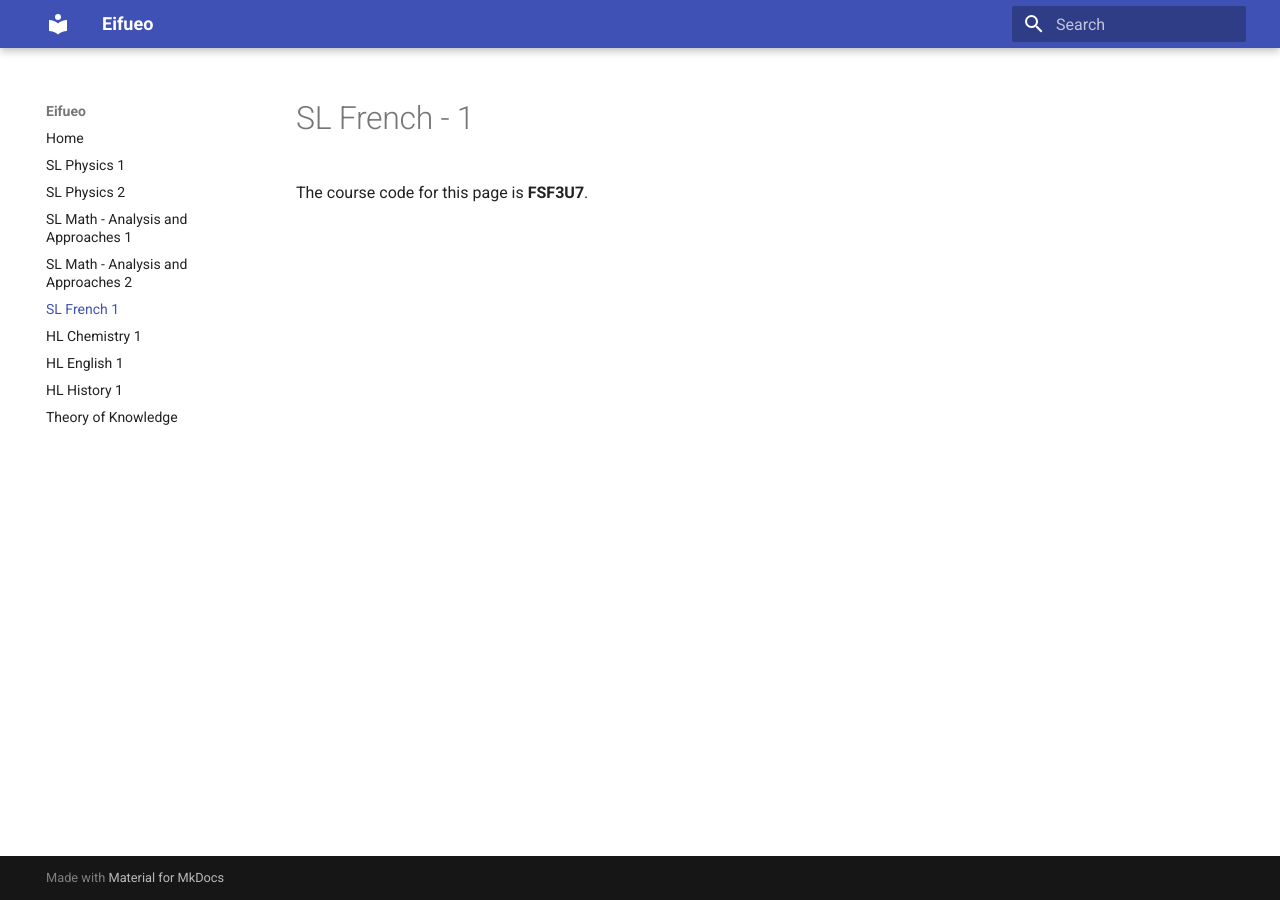
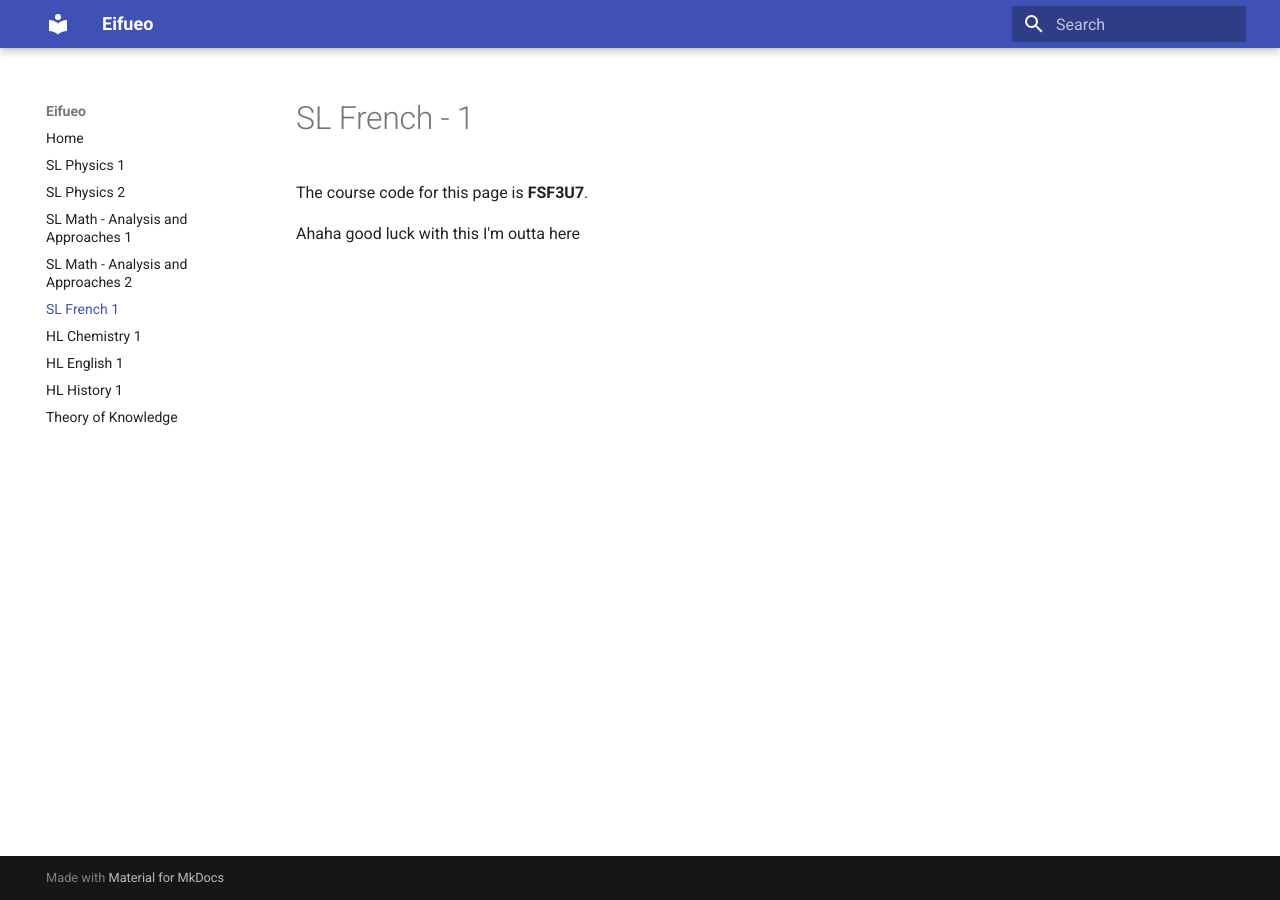
Before and after one commit to potatoeggy/eifueo, an MkDocs documentation site: the page built from docs/fsf3u7.md, in a window 1280 px wide. Built offline with MkDocs 1.6.1 and Material for MkDocs 9.7.7, drawn with Linux system fonts in a browser that asks for light colours.

Commit message:
fren: taunt and be bitter

```diff
--- a/docs/fsf3u7.md
+++ b/docs/fsf3u7.md
@@ -1,3 +1,5 @@
 # SL French - 1
 
 The course code for this page is **FSF3U7**.
+
+Ahaha good luck with this I'm outta here
```
